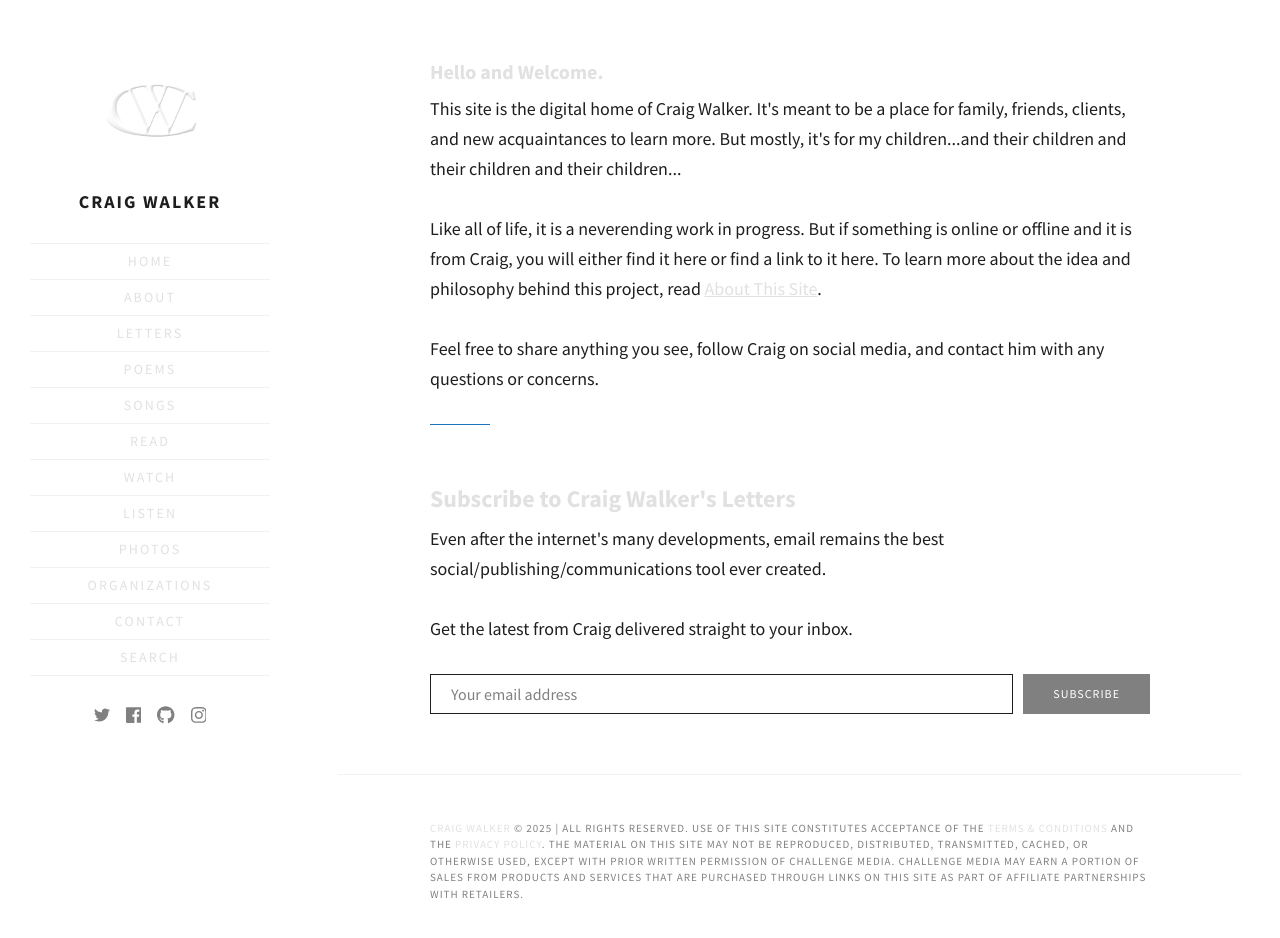
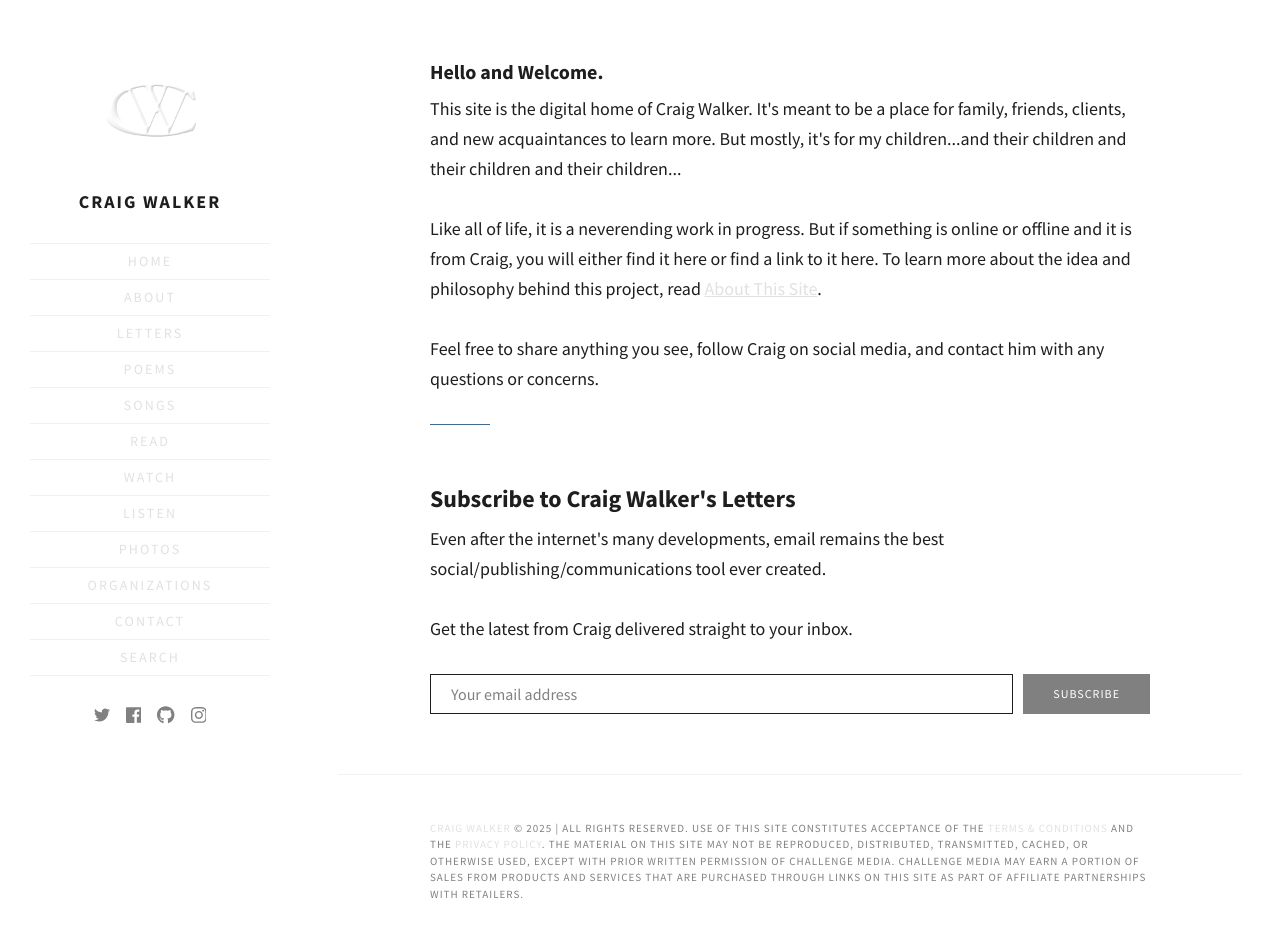
Before and after one commit to walkercraig/walkercraig, a Jekyll site: the page built from index.html, in a window 1280 px wide and 962 px high. Shown: the top 938 px of the window. Built offline with Jekyll 4.4.1, drawn with Linux system fonts in a browser that asks for light colours; some web fonts are replaced; the list of posts is cut into pages by our own code.

Commit message:
Update _general.scss

```diff
--- a/_sass/_general.scss
+++ b/_sass/_general.scss
@@ -23,7 +23,7 @@
 }
 
 a:hover {
-  color: #aaa;
+  color: #1e73be;
   text-decoration: none;
 }
 
@@ -33,7 +33,7 @@
 h4,
 h5,
 h6 {
-  color: $gray-lighter;
+  color: $gray-darkest;
   font-family: $font-secondary;
   font-weight: 600;
   line-height: 1.2;
@@ -118,7 +118,7 @@
 }
 
 blockquote {
-  color: $gray-lighter;
+  color: $gray-darkest;
   font-family: 'Sorts Mill Goudy', serif;
   font-size: 2rem;
   line-height: 1.25;
@@ -151,7 +151,7 @@
 
 blockquote small,
 blockquote cite {
-  color: $gray-light;
+  color: $gray-dark;
   display: block;
   font-family: 'Sorts Mill Goudy', serif;
   font-size: 0.5em;
@@ -185,7 +185,7 @@
 }
 
 hr {
-  background-color: #aaa;
+  background-color: #f1f1f1;
   border: 0;
   height: 1px;
   margin: 1.66667em 0;
```
